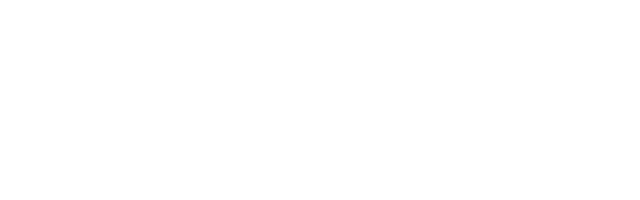
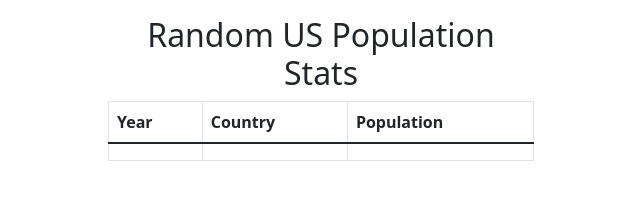
Before and after one commit to ksg-dev/intro-chrome-extension, a plain HTML site: page index.html in a window 1280 px wide. Shown: the whole page, without its empty margins (319-959 px from the left). Drawn offline with nearby package versions, Linux system fonts and the light colour scheme; no server answers.

Commit message:
simple setup w population data

```diff
--- a/index.html
+++ b/index.html
@@ -2,9 +2,29 @@
 <html lang="en">
 <head>
 	<meta charset="UTF-8">
-	<title>Title</title>
+	<title>US Population Stats</title>
+	<link href="https://cdn.jsdelivr.net/npm/bootstrap@5.1.3/dist/css/bootstrap.min.css" rel="stylesheet">
 </head>
 <body>
-
+	<div class="container mt-3" style="width: 450px;">
+        <h2 class="text-center">Random US Population Stats</h2>
+        <table class="table table-bordered">
+            <thead>
+            <tr>
+                <th>Year</th>
+                <th>Country</th>
+                <th>Population</th>
+            </tr>
+            </thead>
+            <tbody>
+            <tr>
+                <td id="year"></td>
+                <td id="country"></td>
+                <td id="population"></td>
+            </tr>
+            </tbody>
+        </table>
+    </div>
 </body>
+<script src="script.js"></script>
 </html>
--- /dev/null
+++ b/script.js
@@ -0,0 +1,8 @@
+async function fetchData() {
+    const res=await fetch ("https://datausa.io/api/data?drilldowns=Nation&measures=Population");
+    const record=await res.json();
+    document.getElementById("year").innerHTML=record.data[0].Year;
+    document.getElementById("country").innerHTML=record.data[0].Nation;
+    document.getElementById("population").innerHTML=record.data[0].Population;
+}
+fetchData();
```
